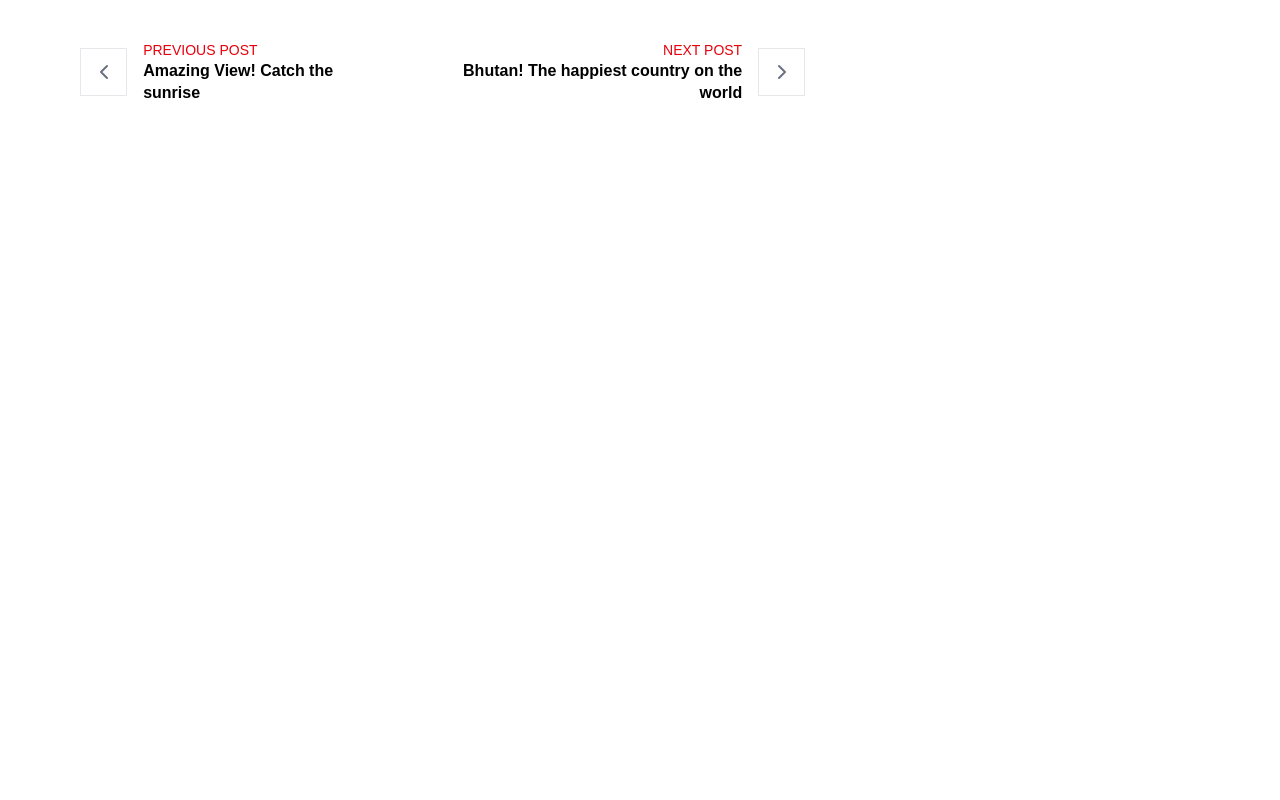
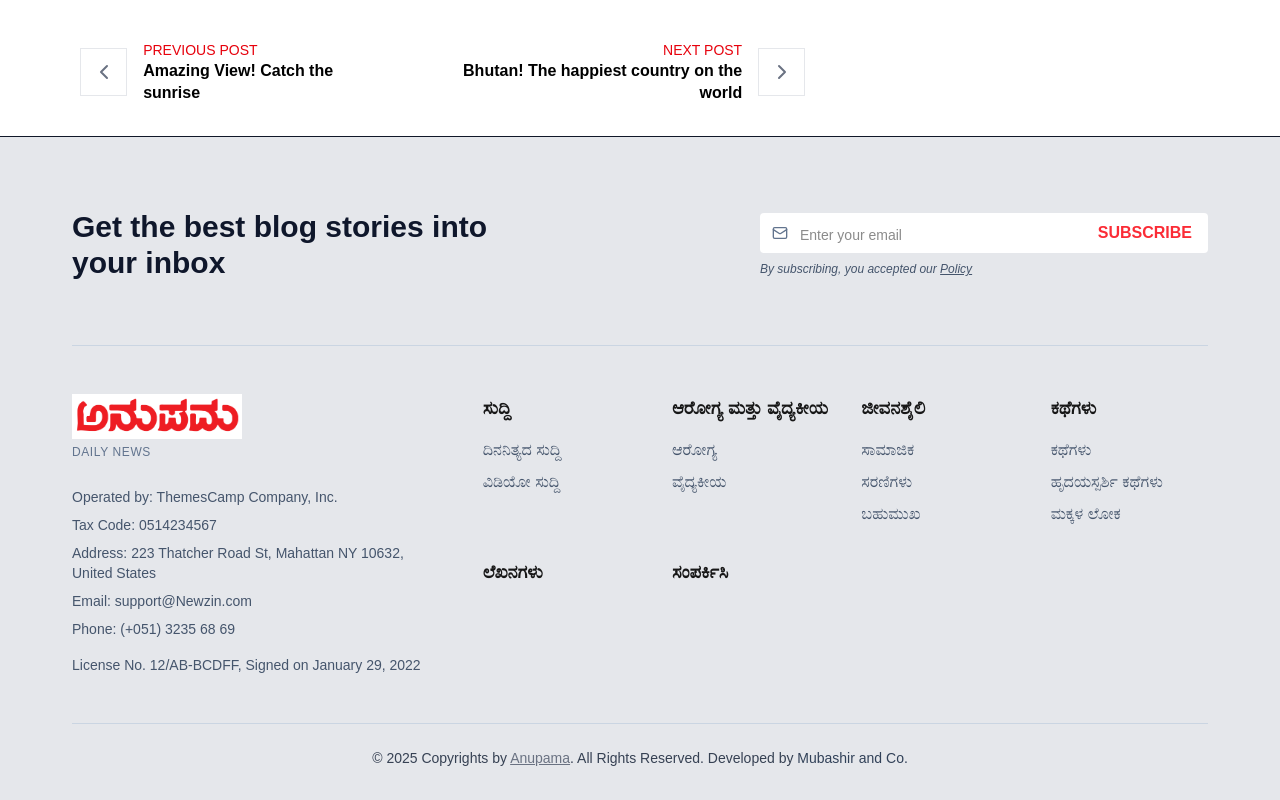
Before and after one commit to mmubashshir/anupama, a Next.js app: page /blog in a window 1280 px wide. Shown: the part 1494-2294 px from the top of the page. Before the commit the page ends 1630 px from the top, so only its background shows below. Built offline with nearby package versions, Linux system fonts and the light colour scheme; a web font is replaced by a local one.

Commit message:
feat: add initial impl of footer

```diff
--- a/src/app/blog/layout.tsx
+++ b/src/app/blog/layout.tsx
@@ -1,5 +1,7 @@
 // src/app/blog/layout.tsx
 import BlogNav from '~/app/blog/components/blog-nav';
+
+import Footer from '~/components/main-footer';
 
 export default function BlogLayout({
   children,
@@ -10,6 +12,7 @@ export default function BlogLayout({
     <>
       <BlogNav />
       <main className="mx-auto max-w-6xl">{children}</main>
+      <Footer />
     </>
   );
 }
--- /dev/null
+++ b/src/components/main-footer.tsx
@@ -0,0 +1,146 @@
+import { navLinks } from '~/constants/nav-links';
+import { Mail } from 'lucide-react';
+import Image from 'next/image';
+import Link from 'next/link';
+
+export default function Footer() {
+  return (
+    <footer className="w-full border-t-1 border-gray-900 bg-gray-200 px-4 pt-18 pb-8 md:px-6 lg:px-18">
+      {/* Newsletter Section */}
+      <div className="mx-auto mb-16 max-w-6xl">
+        <div className="flex flex-col items-start justify-between gap-8 md:flex-row md:items-center">
+          <div className="max-w-md">
+            <h2 className="text-3xl font-bold text-slate-900">
+              Get the best blog stories into your inbox
+            </h2>
+          </div>
+          <div className="w-full max-w-md">
+            <div className="rounded-sm bg-white">
+              <form className="flex gap-2 sm:flex-row">
+                <div className="relative flex-grow">
+                  <Mail className="absolute top-1/2 left-3 h-4 w-4 -translate-y-1/2 text-slate-500" />
+                  <input
+                    type="email"
+                    placeholder="Enter your email"
+                    className="w-full rounded-md py-2 pt-3 pr-3 pl-10 text-sm"
+                  />
+                </div>
+                <button
+                  type="submit"
+                  className="text-md rounded-md px-4 py-2 font-bold text-red-500"
+                >
+                  SUBSCRIBE
+                </button>
+              </form>
+            </div>
+            <p className="mt-2 text-xs text-slate-600 italic">
+              By subscribing, you accepted our{' '}
+              <Link href="/policy" className="underline">
+                Policy
+              </Link>
+            </p>
+          </div>
+        </div>
+      </div>
+
+      <div className="mx-auto max-w-6xl">
+        <div className="mb-12 flex flex-col gap-12 border-t border-slate-300 pt-12 lg:flex-row lg:items-start">
+          {/* Left: Company Info */}
+          <div className="lg:w-1/3">
+            <Link href="/" className="mb-6 inline-block">
+              <div className="flex items-center">
+                <Image
+                  className="select-none"
+                  draggable="false"
+                  src="/anupama-logo.png"
+                  alt="Anupama Logo"
+                  width={170}
+                  height={40}
+                  priority
+                />
+              </div>
+              <span className="text-xs tracking-wider text-slate-500 uppercase">
+                DAILY NEWS
+              </span>
+            </Link>
+
+            <div className="space-y-2 text-sm text-slate-600">
+              <p>
+                <span className="font-medium">Operated by:</span> ThemesCamp
+                Company, Inc.
+              </p>
+              <p>
+                <span className="font-medium">Tax Code:</span> 0514234567
+              </p>
+              <p>
+                <span className="font-medium">Address:</span> 223 Thatcher Road
+                St, Mahattan NY 10632, United States
+              </p>
+              <p>
+                <span className="font-medium">Email:</span> support@Newzin.com
+              </p>
+              <p>
+                <span className="font-medium">Phone:</span> (+051) 3235 68 69
+              </p>
+              <p className="pt-2">
+                <span className="font-medium">License No.</span> 12/AB-BCDFF,
+                Signed on January 29, 2022
+              </p>
+            </div>
+          </div>
+
+          {/* Right: Navigation Categories */}
+          <div className="grid grid-cols-1 gap-8 sm:grid-cols-2 lg:w-2/3 lg:grid-cols-4">
+            {navLinks.map((category) => (
+              <div key={category.title}>
+                {category.href ? (
+                  <Link
+                    href={category.href}
+                    className="mb-4 inline-block text-lg font-bold hover:text-slate-900"
+                  >
+                    {category.title}
+                  </Link>
+                ) : (
+                  <h3 className="mb-4 text-lg font-bold">{category.title}</h3>
+                )}
+
+                {Array.isArray(category.sublinks) &&
+                  category.sublinks.length > 0 && (
+                    <ul className="space-y-2">
+                      {category.sublinks.map((sublink) => (
+                        <li key={sublink.href ?? sublink.title}>
+                          <Link
+                            href={sublink.href ?? '#'}
+                            className="text-slate-600 hover:underline"
+                          >
+                            {sublink.title}
+                          </Link>
+                        </li>
+                      ))}
+                    </ul>
+                  )}
+              </div>
+            ))}
+          </div>
+        </div>
+
+        {/* Copyright */}
+        <div className="relative border-t border-slate-300 pt-6 text-center text-sm text-gray-700">
+          <p>
+            © 2025 Copyrights by{' '}
+            <Link
+              href="/"
+              className="text-gray-500 underline hover:text-red-500"
+            >
+              Anupama
+            </Link>
+            . All Rights Reserved. Developed by{' '}
+            <Link href="#" className="text-slate-700">
+              Mubashir and Co.
+            </Link>
+          </p>
+        </div>
+      </div>
+    </footer>
+  );
+}
```
